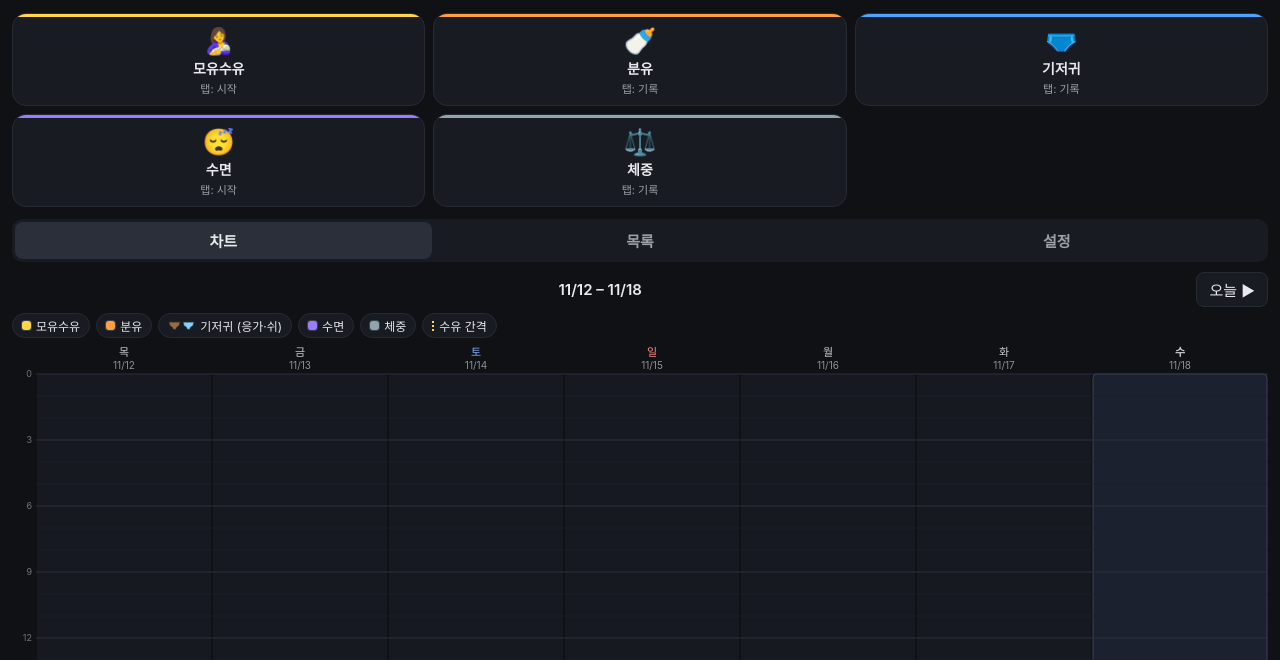
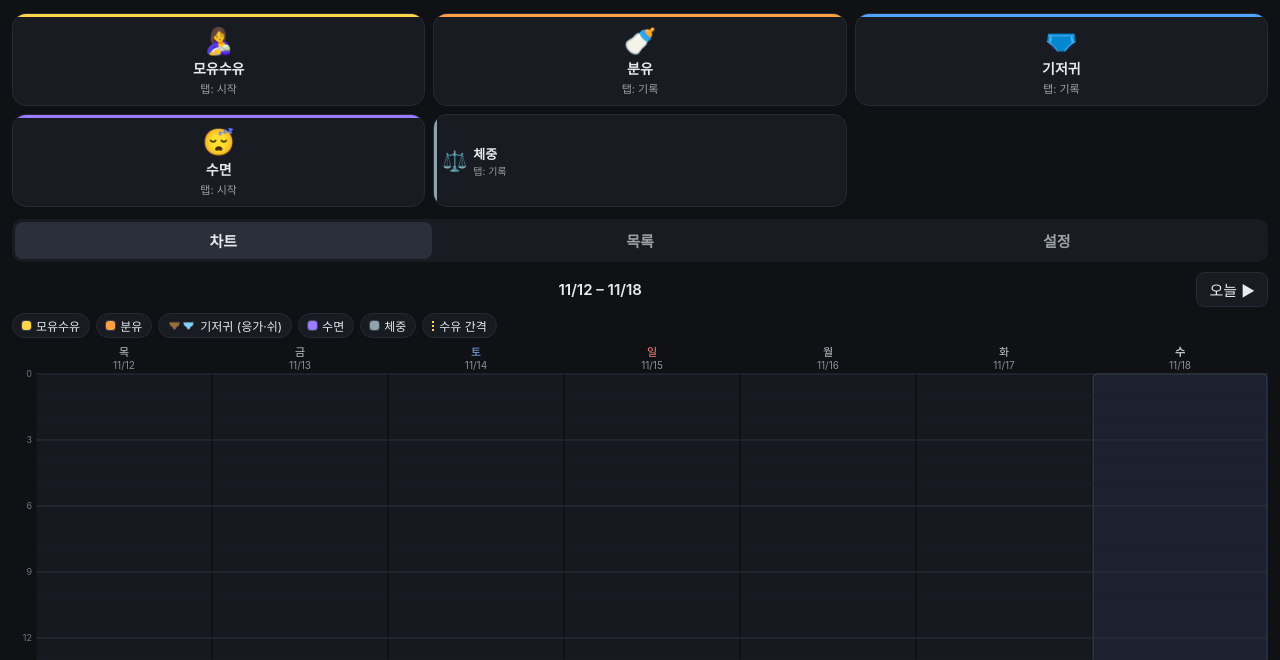
Before and after one commit to jaybaek-git/Baby-Log, a plain HTML site: page index.html in a window 1280 px wide. Shown: the part 123-783 px from the top of the page. Drawn offline with Linux system fonts and the light colour scheme.

Commit message:
Baby-Log v1.9.2: compact menu mode, bath/weight paired, decimal keypad fix
Co-Authored-By: Claude Opus 5.5 <noreply@anthropic.com>
Claude-Session: https://claude.ai/code/session_01YFFXUJvcZWk5A521CiVC8R

```diff
--- a/index.html
+++ b/index.html
@@ -46,6 +46,10 @@ header h1{font-size:21px;margin:0;flex:1}
 .tb.sm{flex-direction:row;justify-content:flex-start;gap:6px;padding:6px 8px;text-align:left}.tb.sm .e{font-size:20px}.tb.sm .n{font-size:13px}.tb.sm .s{font-size:10px}.tb.sm::before{left:0;right:auto;top:0;bottom:0;width:3px;height:auto}
 .sw2{display:flex;flex-direction:column;min-width:0}
 .tb .chk{position:absolute;top:5px;right:8px;font-size:17px;font-weight:900;color:#22C55E;line-height:1}.tb.sm .chk{top:4px;right:7px;font-size:14px}
+.btns.compact{display:block}.brow{display:grid;gap:6px;margin-bottom:6px}
+.tb.cpt{padding:6px 2px 5px;gap:0;border-radius:12px}.tb.cpt .e{font-size:20px;line-height:1.15}.tb.cpt .n{font-size:12px}.tb.cpt .s{font-size:9.5px;letter-spacing:-.2px}
+.tb.cps{flex-direction:row;justify-content:center;gap:4px;padding:6px 2px;border-radius:10px}.tb.cps .e{font-size:16px}.tb.cps .sw2,.tb.cps .s{display:none}.tb.cps .n{font-size:12px}.tb.cps::before{left:0;right:0;top:0;height:3px;width:auto}
+.tb.cps .chk{top:1px;right:3px;font-size:11px}.tb.cpt .chk{font-size:13px;top:3px;right:5px}
 .editbar{grid-column:1/-1;display:flex;align-items:center;gap:6px;font-size:12px;color:var(--sub);background:var(--card);border:1px dashed var(--line2);border-radius:10px;padding:6px 8px}.editbar span{flex:1}
 .tb.jig{touch-action:none;animation:jig .35s ease-in-out infinite alternate;-webkit-user-select:none;user-select:none}.tb.jig:nth-child(odd){animation-delay:.15s}
 @keyframes jig{from{transform:rotate(-1.2deg)}to{transform:rotate(1.2deg)}}
@@ -130,14 +134,14 @@ function applyTheme(){let t='dark';try{t=JSON.parse(localStorage.getItem('bl_the
  if(t==='auto')t=matchMedia('(prefers-color-scheme: light)').matches?'light':'dark';
  document.documentElement.dataset.theme=t;const m=document.querySelector('meta[name=theme-color]');if(m)m.content=t==='light'?'#f4f5f7':'#0f1115'}
 applyTheme();
-const APP_VERSION='v1.9';
+const APP_VERSION='v1.9.2';
 const DEFAULT_TYPES=[
  {id:'breast',name:'모유수유',emoji:'🤱',color:'#FFD54A',kind:'duration',enabled:true,feed:true,ends:['sleep'],tags:['왼쪽','오른쪽','양쪽']},
  {id:'formula',name:'분유',emoji:'🍼',color:'#FF9F43',kind:'point',enabled:true,feed:true,ends:['sleep'],unit:'ml',presets:[20,40,60,80,100,120],defaultValue:60},
  {id:'diaper',name:'기저귀',emoji:'🩲',color:'#4DA3FF',kind:'point',enabled:true,ends:['sleep'],tags:['소변','대변','둘다']},
  {id:'sleep',name:'수면',emoji:'😴',color:'#9B7BFF',kind:'duration',enabled:true},
- {id:'bath',name:'목욕',emoji:'🛁',color:'#FFFFFF',kind:'point',enabled:false,marker:true,alsoLog:['diaper'],ends:['sleep']},
- {id:'weight',name:'체중',emoji:'⚖️',color:'#90A4AE',kind:'point',enabled:true,unit:'kg',marker:true,daily:true},
+ {id:'bath',name:'목욕',emoji:'🛁',color:'#FFFFFF',kind:'point',enabled:false,marker:true,alsoLog:['diaper'],ends:['sleep'],small:true},
+ {id:'weight',name:'체중',emoji:'⚖️',color:'#90A4AE',kind:'point',enabled:true,unit:'kg',marker:true,daily:true,small:true},
  {id:'temp',name:'체온',emoji:'🌡️',color:'#FF6B6B',kind:'point',enabled:false,unit:'°C',presets:[36.5,36.8,37.0,37.5],marker:true,small:true},
  {id:'vitamin',name:'비타민',emoji:'💊',color:'#4CD97B',kind:'point',enabled:false,marker:true,small:true},
  {id:'tummy',name:'터미타임',emoji:'🐢',color:'#2EC4B6',kind:'duration',enabled:false},
@@ -285,18 +289,23 @@ function renderButtons(){
   const open=events.find(e=>e.type===t.id&&isOpen(e));
   const last=events.filter(e=>e.type===t.id).sort((a,b)=>new Date(b.start_at)-new Date(a.start_at))[0];
   const sub=open?`진행 중 ${agoS(now-new Date(open.start_at))}`:last?`${fmtHM(last.start_at)} (${agoS(now-new Date(last.start_at))} 전)`:(t.kind==='duration'?'탭: 시작':'탭: 기록');
-  const sm=t.small&&!btnEdit;
+  const cmp=LS.get('bl_compact',false)&&!btnEdit;const sm=t.small&&!btnEdit&&!cmp;
   const t0=+dayStart(new Date()),done=(t.daily??t.marker)&&events.some(e=>e.type===t.id&&+new Date(e.start_at)>=t0);
   const b=h('button',{class:'tb'+(open?' on':'')+(sm?' sm':'')+(btnEdit?' jig':'')+(done?' done':''),style:`--c:${t.color}`,'data-id':t.id,
    onclick:()=>{if(suppressClick){suppressClick=false;return}if(btnEdit)return;onTap(t)}},done?h('span',{class:'chk'},'✓'):null,h('span',{class:'e'},t.emoji),
    sm?h('span',{class:'sw2'},h('span',{class:'n'},open?`${t.name} 끝`:t.name),h('span',{class:'s'},sub)):[h('span',{class:'n'},open?`${t.name} 끝`:t.name),h('span',{class:'s'},btnEdit?'끌어서 이동':sub)]);
-  attachBtnPointer(b);b._small=!!sm;return b};
+  attachBtnPointer(b);b._small=cmp?!!t.small:!!sm;return b};
  const list=orderedTypes().map(mk);
  if(btnEdit){
   $('#btns').replaceChildren(h('div',{class:'editbar'},h('span',{},'✋ 끌어서 원하는 자리로 옮기세요 (이 폰에만 적용)'),
    h('button',{class:'chip',onclick:()=>{localStorage.removeItem('bl_order');renderButtons()}},'초기화'),
    h('button',{class:'chip',style:'background:#FFD54A;color:#111;font-weight:700',onclick:()=>{btnEdit=false;renderButtons()}},'완료')),...list);
   return}
+ const compact=LS.get('bl_compact',false);$('#btns').classList.toggle('compact',compact);
+ if(compact){const big=list.filter(b=>!b._small),sml=list.filter(b=>b._small);
+  big.forEach(b=>{b.classList.add('cpt')});sml.forEach(b=>{b.classList.remove('sm');b.classList.add('cps')});
+  $('#btns').replaceChildren(h('div',{class:'brow',style:`grid-template-columns:repeat(${Math.max(1,big.length)},minmax(0,1fr))`},big),
+   sml.length?h('div',{class:'brow',style:`grid-template-columns:repeat(${sml.length},minmax(0,1fr))`},sml):'');return}
  $('#btns').replaceChildren(...list.reduce((acc,b)=>{if(b._small){const last=acc[acc.length-1];if(last&&last._pair&&last.children.length<2){last.append(b);return acc}const c=h('div',{class:'tpair'});c._pair=true;c.append(b);acc.push(c);return acc}acc.push(b);return acc},[]));
 }
 function attachBtnPointer(b){
@@ -393,7 +402,7 @@ function numPad(input){const add=k=>{let v=input.value;if(k==='⌫')v=v.slice(0,
  return h('div',{class:'npad'},['1','2','3','4','5','6','7','8','9','.','0','⌫'].map(k=>h('button',{type:'button',onclick:()=>add(k)},k)))}
 function openQuick(t){
  const last=events.filter(e=>e.type===t.id&&e.value!=null).sort((a,b)=>new Date(b.start_at)-new Date(a.start_at))[0];
- const val=h('input',{type:'number',step:'any',inputmode:'decimal',placeholder:t.unit||'',value:t.defaultValue??(last?last.value:'')});
+ const val=h('input',{type:'text',inputmode:'decimal',placeholder:t.unit||'',value:t.defaultValue??(last?last.value:'')});
  const note=h('input',{type:'text',placeholder:'메모 (선택)'});
  const tm=h('input',{type:'datetime-local',value:toLocalInput(new Date())});
  const save=async v=>{const act=beginAct(`${t.emoji} ${t.name}`);try{
@@ -418,7 +427,7 @@ function openEdit(ev,isNew){
    onclick:()=>{typeSel.value=t.id;paintTypes();upd()}},h('span',{style:'font-size:20px'},t.emoji),h('span',{},t.name))));
  const st=h('input',{type:'datetime-local',value:toLocalInput(ev.start_at)});
  const en=h('input',{type:'datetime-local',value:ev.end_at?toLocalInput(ev.end_at):''});
- const val=h('input',{type:'number',step:'any',inputmode:'decimal',value:ev.value??''});
+ const val=h('input',{type:'text',inputmode:'decimal',value:ev.value??''});
  const note=h('input',{type:'text',value:ev.note||''});
  const tags=h('div',{class:'chips'});
  const valChips=h('div',{class:'chips',style:'margin:0 0 6px'});
@@ -668,6 +677,9 @@ function renderSettings(p){
  const cur=LS.get('bl_theme','dark');
  p.append(sec('화면 테마 (이 폰에만 적용)',h('div',{class:'chips',style:'margin:0'},[['dark','🌙 다크'],['light','☀️ 화이트'],['auto','⚙️ 아이폰 설정 따라가기']].map(([v,l])=>
   h('button',{class:'chip'+(cur===v?' big':''),style:cur===v?'outline:2px solid #FFD54A':'',onclick:()=>{LS.set('bl_theme',v);applyTheme();renderTab()}},l)))));
+ {const on=LS.get('bl_compact',false);
+  p.append(sec('메뉴 작게 보기 (이 폰에만 적용)',h('div',{class:'chips',style:'margin:0'},[[false,'기본 (3칸)'],[true,'작게 (큰 버튼 한 줄 + 작은 버튼 한 줄)']].map(([v,l])=>
+   h('button',{class:'chip'+(on===v?' big':''),style:on===v?'outline:2px solid #FFD54A':'',onclick:()=>{LS.set('bl_compact',v);renderButtons();renderTab()}},l)))));}
  // 앱 아이콘
  {const curIc=LS.get('bl_icon',null);
   const prev=h('img',{src:curIc||'icon-180.png',style:'width:64px;height:64px;border-radius:15px;object-fit:cover;border:1px solid var(--line)'});
```
Also changed, not shown: 1 other file.
